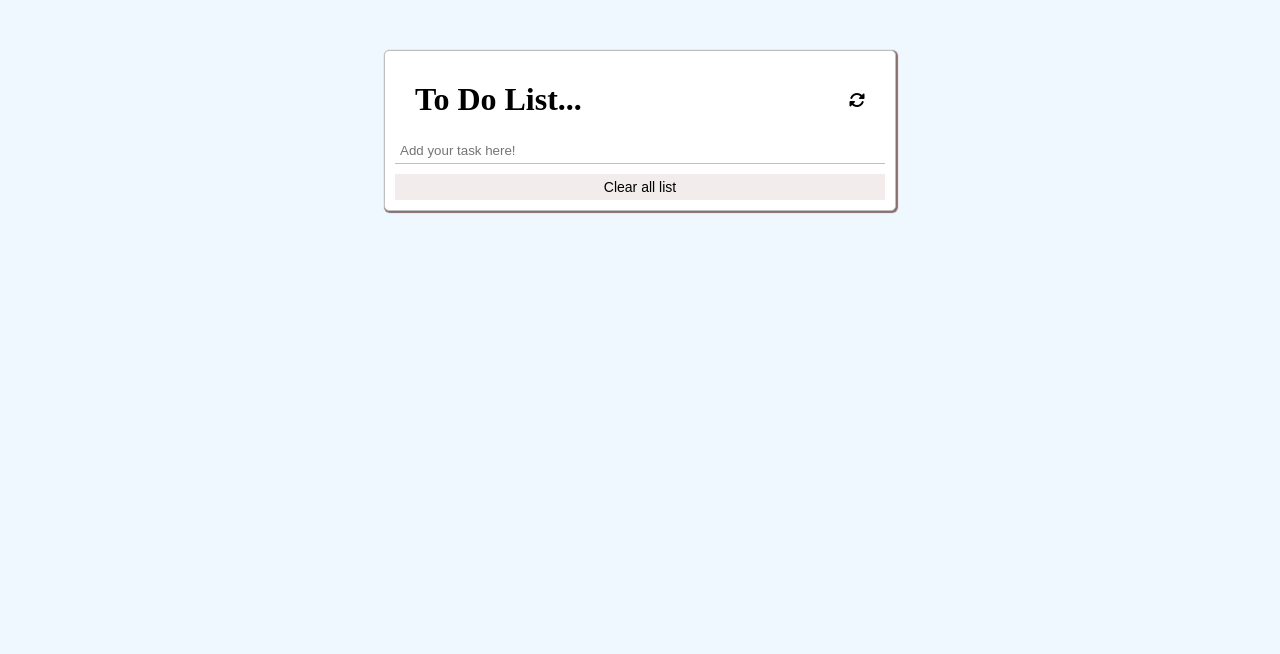
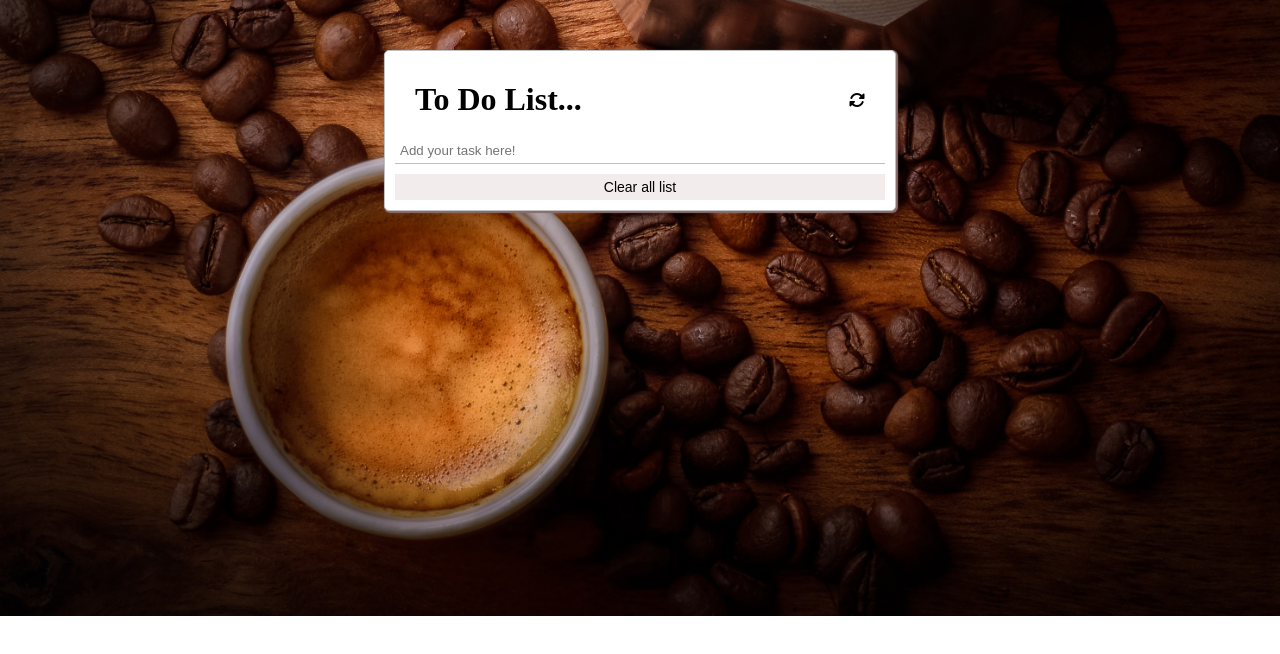
Before and after one commit to SaboorSohaib/to-do-list, a website built with webpack: page src/index.html in a window 1280 px wide. Built offline with nearby package versions, Linux system fonts and the light colour scheme.

Commit message:
Add background image

```diff
--- a/src/style.css
+++ b/src/style.css
@@ -5,7 +5,10 @@
 }
 
 body {
-  background-color: aliceblue;
+  background-image: url(../images/coffee.jpg);
+  background-repeat: no-repeat;
+  background-position: center;
+  background-size: cover;
   display: flex;
   justify-content: center;
   font-family: 'Times New Roman', Times, serif;
```
Also changed, not shown: images/coffee.jpg (added).
